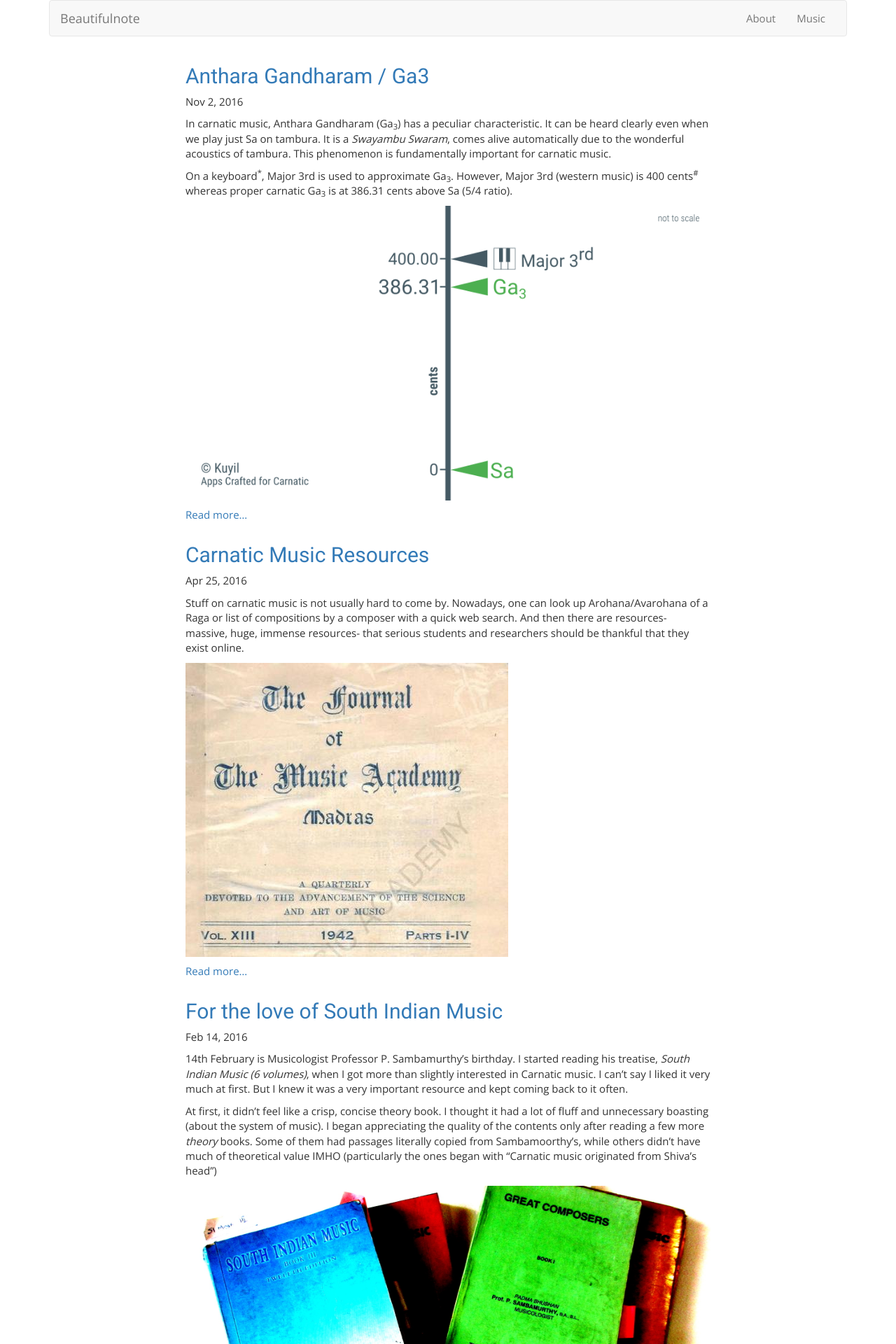
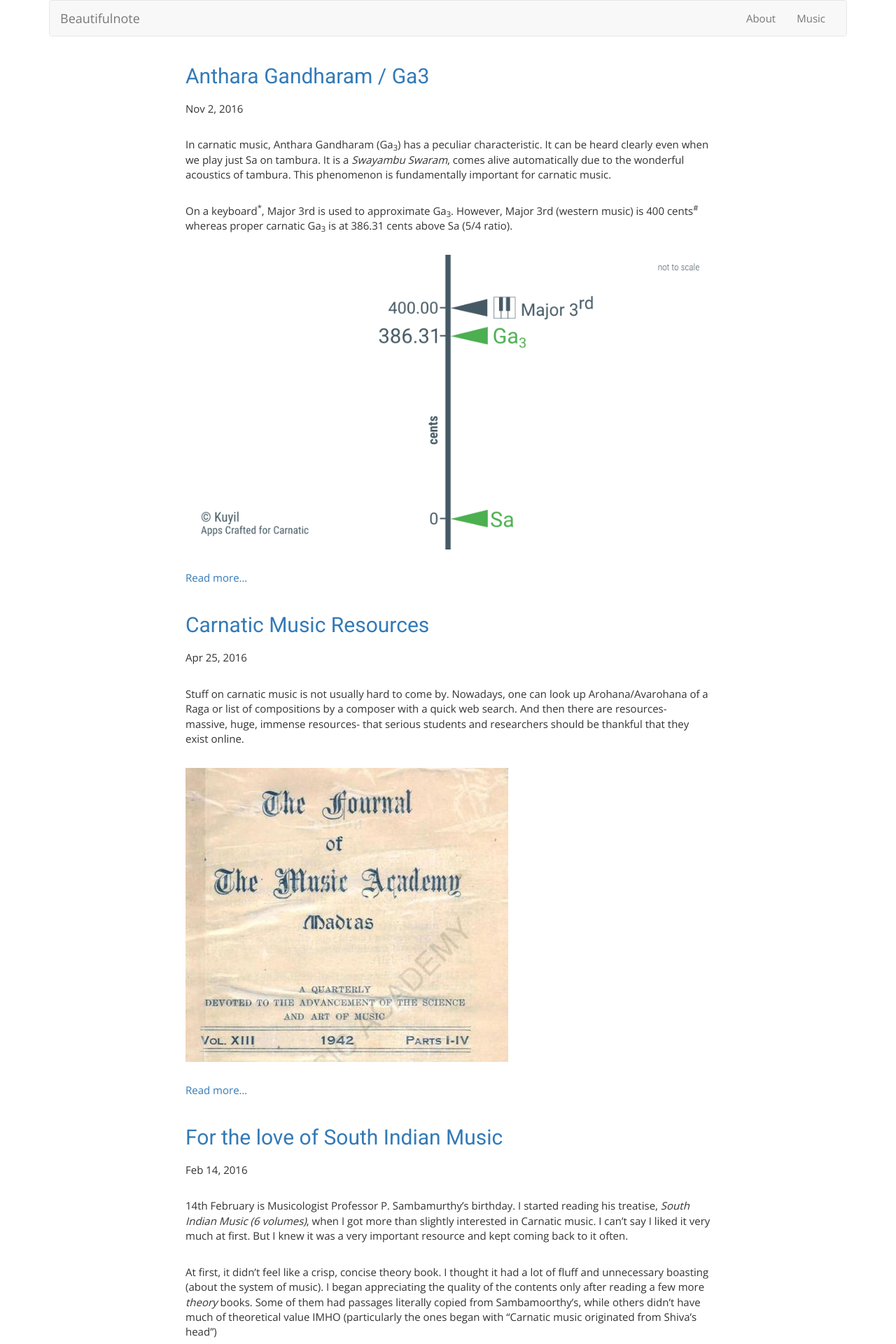
Before and after one commit to ananthp/beautifulnote, a Jekyll site: the page built from index.html, in a window 1280 px wide. Shown: the top 1920 px of the page at 70% size. Built offline with Jekyll 4.4.1, drawn with Linux system fonts in a browser that asks for light colours; nearby versions of some CDN libraries; some web fonts are replaced.

Commit message:
Increased spacing before and after paragraphs

```diff
--- a/css/bootstrap-overrides.sass
+++ b/css/bootstrap-overrides.sass
@@ -7,5 +7,9 @@ p
   font-family: 'Open Sans', sans-serif
   font-size: 15px
 
+p
+  padding-bottom: 10px
+  padding-top: 10px
+
 h1, h2, h3, h4
   font-family: 'Roboto', sans-serif
```
